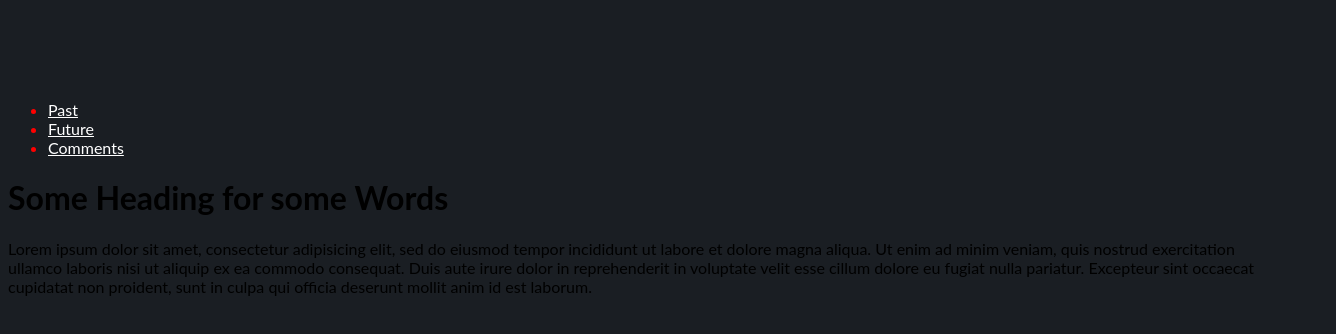
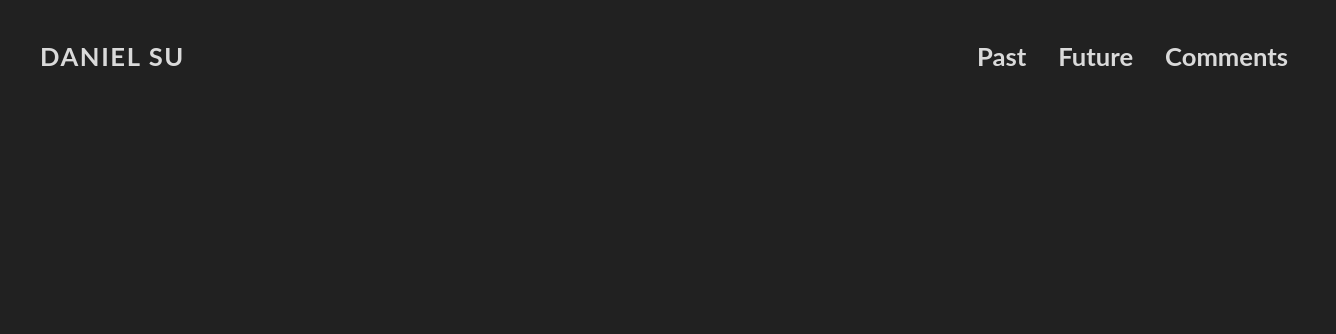
Before and after one commit to DanGitSu/WebSystem-Website, a plain HTML site: page index.html in a window 1280 px wide. Shown: the whole page, 1336 px wide, since content can reach past the window. Drawn offline with Linux system fonts and the light colour scheme.

Commit message:
bit of index

```diff
--- a/index.html
+++ b/index.html
@@ -1,30 +1,38 @@
 <!DOCTYPE html>
-<html>
+<html lang="en">
 <link rel="stylesheet" href="./websystems.css">
 <head>
 	<title>The Front Page of my Webpage</title>
 </head>
 
-<body>
-	<div class = "backgroundimage darken">
-	</div>
+<body class = "colorscheme">
+	<main class = "wrapper">
+		<nav class ="navigation">
+			<section class= "container">
+				<a class="navigation-title" href="./index.html">
+				  Daniel Su
+				</a>
+				<ul class="navigation-list">
+					  <li class="navigation-item">
+						<a class="navigation-link" href="./past.html">Past</a>
+					  </li>
 
-	<nav>
-  	<ul class="active">
-    	<li><a href="">Past</a></li>
-    	<li><a href="">Future</a></li>
-    	<li><a href="">Comments</a></li>
-  	</ul>
-	</nav>
+					  <li class="navigation-item">
+						<a class="navigation-link" href="./future.html">Future</a>
+					  </li>
 
-	<h1>Some Heading for some Words</h1>
-	<p>Lorem ipsum dolor sit amet, consectetur adipisicing elit, sed do eiusmod
-	tempor incididunt ut labore et dolore magna aliqua. Ut enim ad minim veniam,
-	quis nostrud exercitation ullamco laboris nisi ut aliquip ex ea commodo
-	consequat. Duis aute irure dolor in reprehenderit in voluptate velit esse
-	cillum dolore eu fugiat nulla pariatur. Excepteur sint occaecat cupidatat non
-	proident, sunt in culpa qui officia deserunt mollit anim id est laborum.</p>
+					  <li class="navigation-item">
+						<a class="navigation-link" href="./comments.html">Comments</a>
+					  </li>
+				</ul>
+			  </section>
+		</nav>
+		<div class ="content">
 
+		</div>
+		<footer class="footer">
 
+		</footer>
+	</main>
 </body>
 </html>
--- a/websystems.css
+++ b/websystems.css
@@ -1,39 +1,109 @@
-body{
-
-  background-color: #1A1E23;
-  font-family: 'Lato', sans-serif;
+*{
+  box-sizing: inherit;
 }
 
-.backgroundimage {
-  width: 400px;
-  height: 300px;
-  background: url("aaa.jpg");
-  background-size: cover;
-  margin: 0 auto 100px;
+nav{
+  display: block;
+}
+section{
+  display: block;
+}
+a{
+  background-color: transparent;
+  font-weight: 300;
+  color: #1565c0;
+  text-decoration: none;
+}
+body{
+  font-family: Merriweather,Georgia,serif;
+  font-size: 1.6em;
+  font-weight: 300;
+  line-height: 1.8em;
 }
 
-.darken{
-  width: 100%;
-  height: 100%;
-  background-color: rgba(0, 0, 0, 0.5);
+.colorscheme{
+  color: #dadada;
+  background-color: #212121;
 }
 
-.active{
-  color : red;
-  font-family: 'Lato', sans-serif;
-
+.wrapper{
+  display: flex;
+  flex-direction: column;
+  min-height: 100vh;
+  width: 100%;
 }
 
-a {color:white;}         /* Unvisited link  */
-a:visited {color:white;} /* Visited link    */
-a:hover {color:white;}   /* Mouse over link */
-a:active {color:white;}  /* Selected link   */
+.container{
+  margin: 0 auto;
+  max-width: 90rem;
+  width: 100%;
+  padding-left: 2rem;
+  padding-right: 2rem;
+}
 
-/*
-body{
-  display: flex;
-  justify-content: center;
-  align-items: center;
-  min-height: 100vh;
+.navigation{
+  height: 6rem;
+  width: 100%;
 }
-*/
+
+.navigation .navigation-title{
+  height: 6rem;
+  width: 100%;
+}
+
+.navigation-title{
+  letter-spacing: .1rem;
+  text-transform: uppercase;
+  color: #212121;
+}
+
+.navigation a{
+  display: inline;
+  font-size: 1.6rem;
+  font-family: Lato,Helvetica,sans-serif;
+  font-weight: 700;
+  line-height: 6rem;
+  color: #dadada;
+}
+
+.navigation .navigation-list{
+  float: right;
+  list-style: none;
+  margin-bottom: 0;
+  margin-top: 0;
+}
+
+.navigation-title .navigation-list{
+  float: right;
+  list-style: none;
+  list-style-position: initial;
+    list-style-image: initial;
+    list-style-type: none;
+  margin-bottom: 0;
+  margin-top: 0;
+}
+
+.navigation .navigation-list .navigation-item{
+  float: left;
+  margin: 0;
+  position: relative;
+}
+
+.navigation .navigation-list .navigation-item a{
+  margin-left: 1rem;
+  margin-right: 1rem;
+}
+
+li{
+  display: list-item;
+}
+
+ul {
+  display: block;
+  list-style-type: disc;
+  margin-block-start: 1em;
+  margin-block-end: 1em;
+  margin-inline-start: 0px;
+  margin-inline-end: 0px;
+  padding-inline-start: 40px;
+}
```
